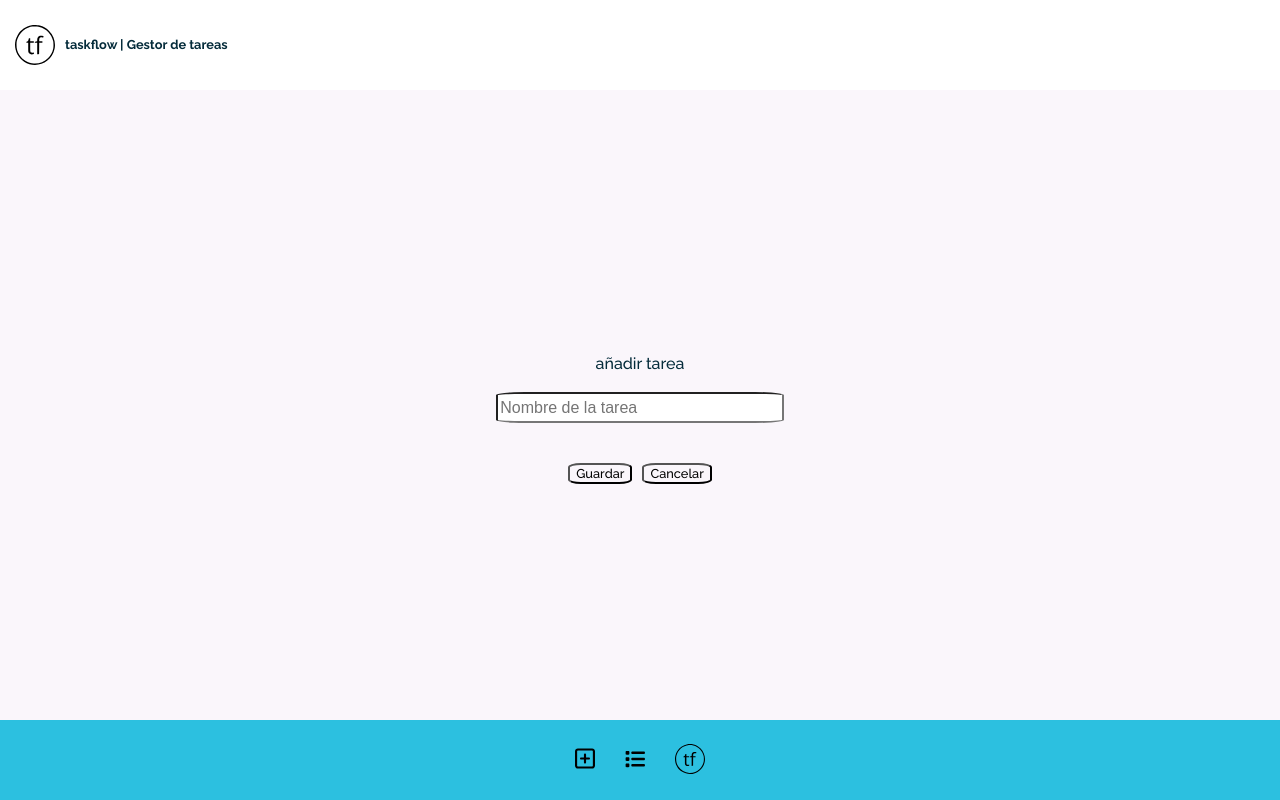
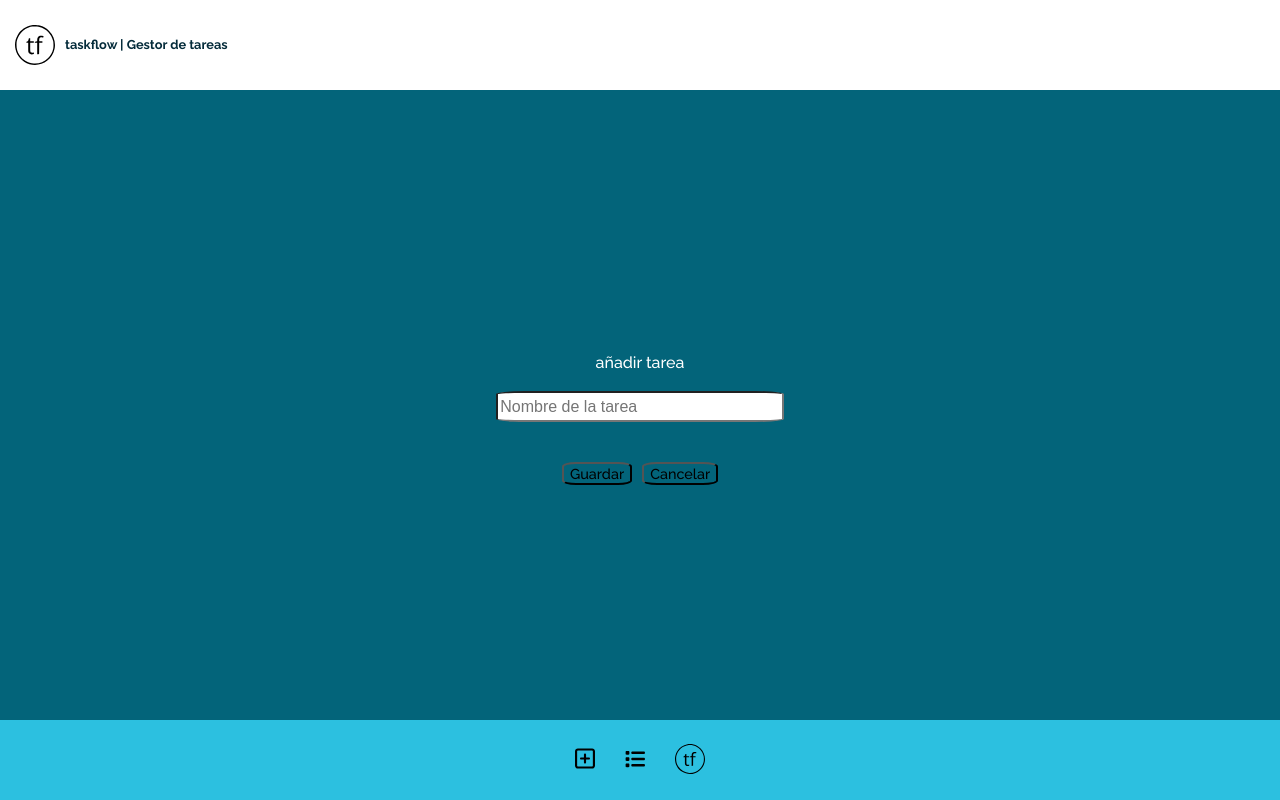
Before and after one commit to kathimansilla/taskflow, a React (Vite) app: page /#/NewTask in a window 1280 px wide. Built offline with nearby package versions, Linux system fonts and the light colour scheme.

Commit message:
add transition to toggleCompleted task

```diff
--- a/src/styles/layout/form.scss
+++ b/src/styles/layout/form.scss
@@ -1,7 +1,7 @@
 @import '../core/variables.scss';
 
 .formSection {
-  background-color: #FAF6FB;
+  background-color: #03647a;
   height: 80vh;
   display: flex;
   flex-direction: column;
@@ -15,12 +15,12 @@
     align-items: center;
     gap: 20px;
     &__SuccessMsg {
-      color: #1c4150;
+      color: rgb(222, 222, 222);
     }
     &__title {
       text-align: center;
       font-family: $fontGeneral;
-      color: #042B3A;
+      color: white;
     }
     &__input {
       width: 130%;
@@ -42,7 +42,7 @@
       &__button {
         border-radius: 20%;
         background-color: transparent;
-        font-size: 0.8rem;
+        font-size: .9rem;
         font-family: $fontGeneral;
         &:hover {
           background-color: white;
--- a/src/styles/layout/modal.scss
+++ b/src/styles/layout/modal.scss
@@ -21,6 +21,7 @@
         display: flex;
         flex-direction: column;
         gap: 20px;
+        border-radius: 10%;
         &__buttons {
             display: flex;
             justify-content: end;
--- a/src/styles/layout/tasklist.scss
+++ b/src/styles/layout/tasklist.scss
@@ -32,8 +32,10 @@
       flex-direction: column;
       width: 100%;
       padding: 5px 7px;
+      transition: background-color 2s ease;
       &.completedTask {
-        background-color: rgb(174, 228, 228);
+        transition: background-color 2s ease;
+        background-color: #4096b7;;
       }
       &:hover {
         border: solid 1px gray;
@@ -46,6 +48,7 @@
       }
       &__nameTask {
         font-family: $fontGeneral;
+        font-weight: 600;
         display: flex;
         justify-content: start;
         gap: 10px;
```
